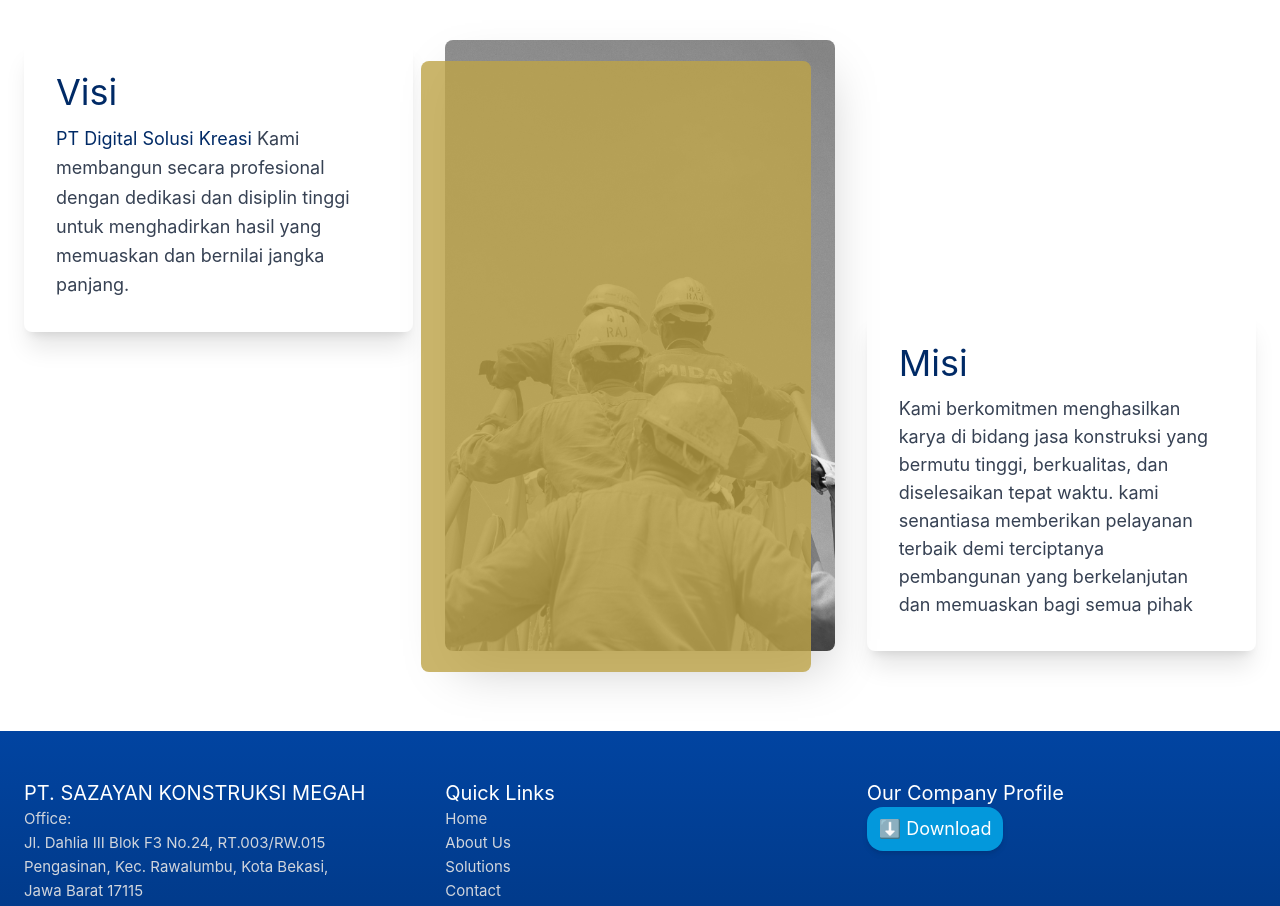
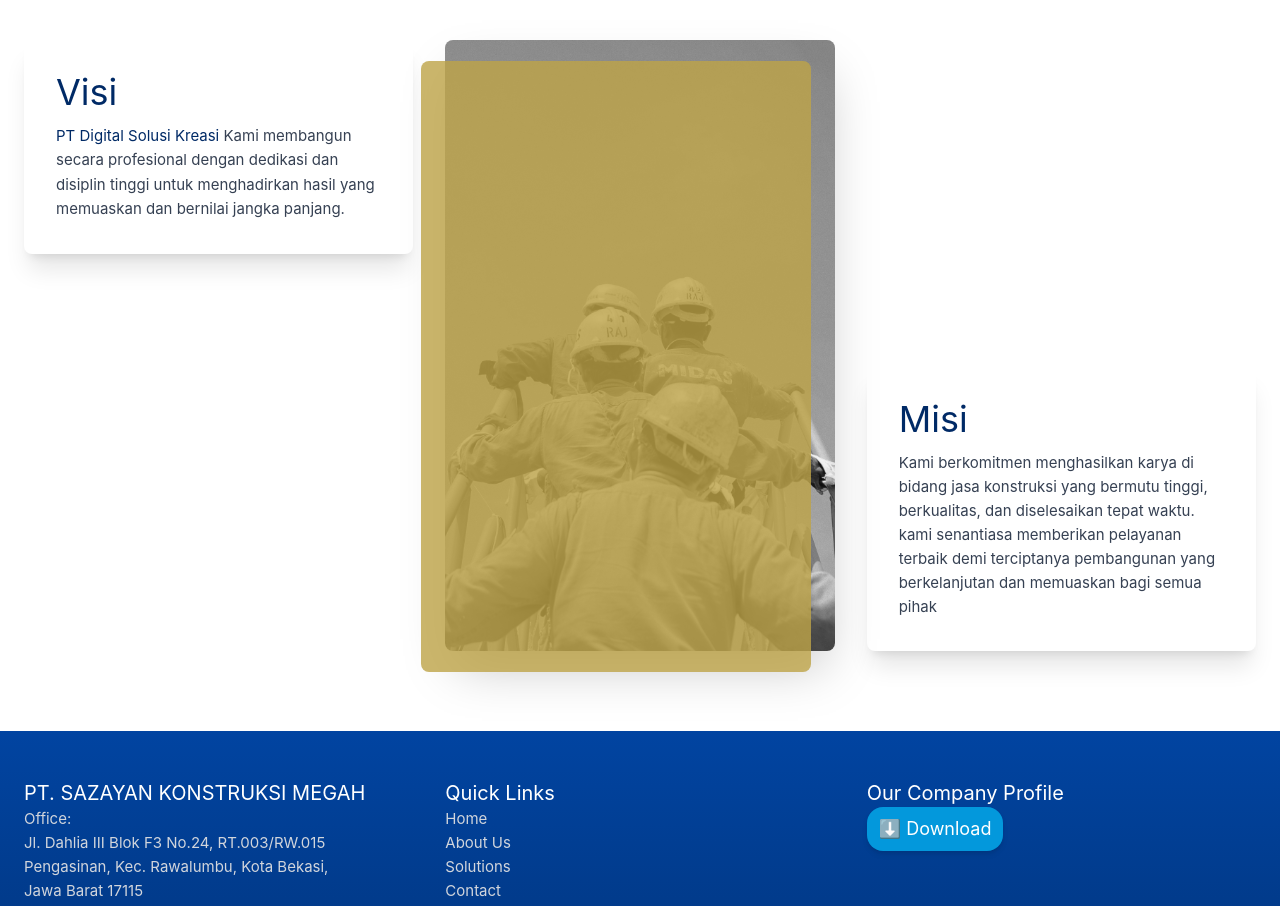
Before and after one commit to Githaidar/skm, a Vue app: page /about in a window 1280 px wide. Shown: the part 820-1726 px from the top of the page. Built offline with nearby package versions, Linux system fonts and the light colour scheme.

Commit message:
font fix

```diff
--- a/src/views/AboutUs.vue
+++ b/src/views/AboutUs.vue
@@ -42,7 +42,7 @@ import heroBg from '../assets/hero/image1.png'
               <h2 class="text-3xl md:text-4xl font-bold text-[#002a66] pb-3 text-center md:text-left">
                 Visi
               </h2>
-              <p class="text-lg text-gray-700 leading-relaxed text-justify md:text-left">
+              <p class="font-light text-gray-700 leading-relaxed text-justify md:text-left">
                 <strong class="text-[#002a66]">PT Digital Solusi Kreasi</strong>
                 Kami membangun secara profesional dengan dedikasi dan disiplin tinggi untuk menghadirkan hasil yang
                 memuaskan dan bernilai jangka panjang.
@@ -63,7 +63,7 @@ import heroBg from '../assets/hero/image1.png'
               <h2 class="text-3xl md:text-4xl font-bold text-[#002a66] pb-3 text-center md:text-left">
                 Misi
               </h2>
-              <p class=" space-y-3 text-lg text-gray-700 list-disc list-inside text-justify md:text-left">
+              <p class=" space-y-3 font-light text-gray-700 list-disc list-inside text-justify md:text-left">
                 Kami berkomitmen menghasilkan karya di bidang jasa konstruksi yang bermutu tinggi, berkualitas, dan
                 diselesaikan tepat waktu. kami senantiasa memberikan pelayanan terbaik demi terciptanya pembangunan yang
                 berkelanjutan dan memuaskan bagi semua pihak
--- a/src/views/Solutions.vue
+++ b/src/views/Solutions.vue
@@ -51,7 +51,7 @@ import heroBg from '../assets/hero/ServiceHero.webp'
                 class="text-3xl pb-3 pt-1 font-extrabold mt-4 group-hover:text-gray-900 transition-colors text-center">
                 Perencanaan
               </h3>
-              <p class=" px-2 text-justify">
+              <p class="font-light px-2 pb-5 text-justify">
                 Tahap perencanaan kami dimulai dengan diskusi intensif bersama klien untuk memahami kebutuhan secara menyeluruh. Dari sana, kami menyusun lingkup pekerjaan yang tepat, dengan biaya dan waktu pelaksanaan yang dirancang seefektif dan seefisien mungkin, demi memastikan proyek berjalan lancar dan hasil yang memuaskan.
               </p>
             </div>
@@ -69,7 +69,7 @@ import heroBg from '../assets/hero/ServiceHero.webp'
                 class="text-3xl pb-3 pt-1 font-extrabold mt-4 group-hover:text-gray-900 transition-colors text-center">
                 Pelaksanaan
               </h3>
-              <p class=" px-2 text-justify">
+              <p class="font-light px-2 text-justify">
                 Pada tahap pelaksanaan, kami mengedepankan profesionalisme dengan dukungan tenaga ahli berpengalaman serta penerapan standar kerja yang disiplin. Setiap detail pekerjaan dilakukan secara sistematis dan terkontrol untuk memastikan mutu, ketepatan waktu, serta efisiensi biaya.
               </p>
             </div>
@@ -87,7 +87,7 @@ import heroBg from '../assets/hero/ServiceHero.webp'
                 class="text-3xl pb-3 pt-1 font-extrabold mt-4 group-hover:text-gray-900 transition-colors text-center">
                 Pengawasan
               </h3>
-              <p class=" px-2 text-justify">
+              <p class="font-light px-2 text-justify">
                 Pengawasan dilakukan secara menyeluruh dan berkelanjutan sepanjang proyek berlangsung. Kami memastikan setiap tahap pekerjaan sesuai dengan rencana, spesifikasi teknis, serta standar kualitas yang telah ditetapkan, sehingga hasil akhir dapat memberikan kepuasan maksimal bagi klien.
               </p>
             </div>
```
